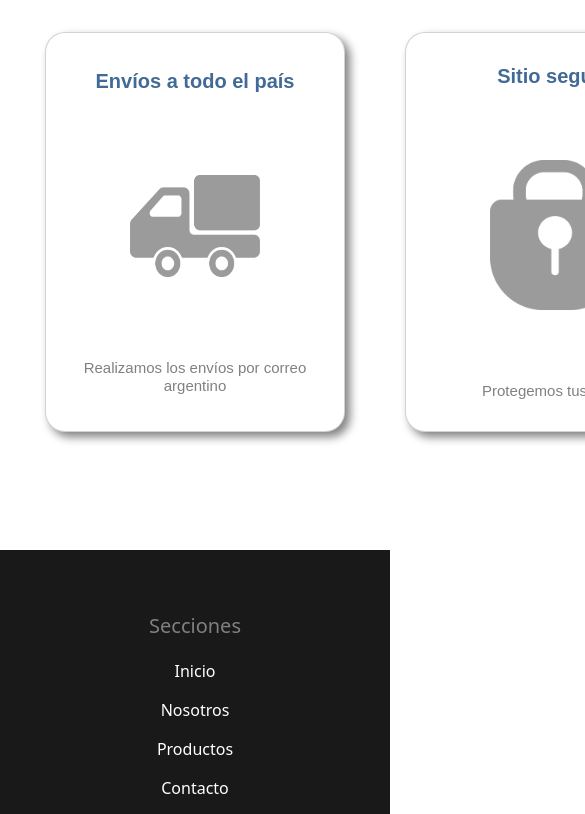
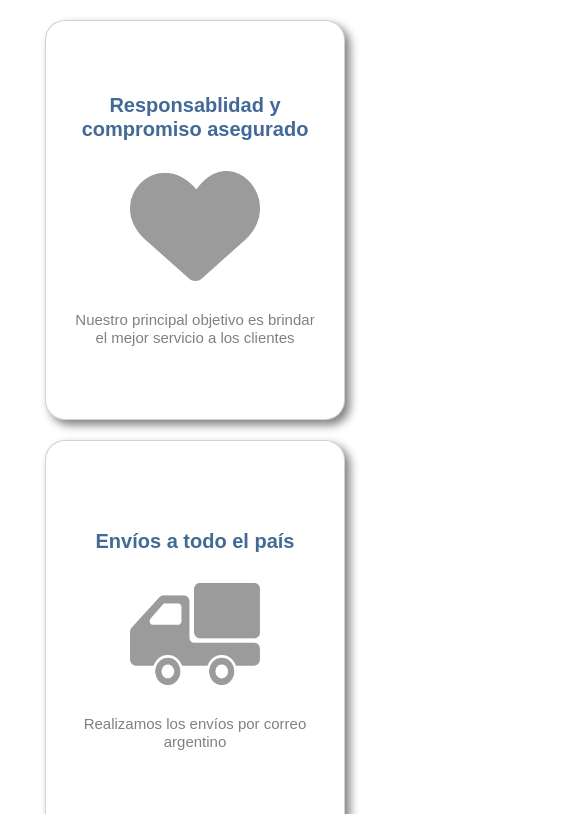
Before and after one commit to MercedesMendoza159/Proyecto-Basile, a website: page index.html in a window 390 px wide. Shown: the part 321-1135 px from the top of the page, 585 px wide, since content can reach past the window. Drawn offline with nearby package versions, Linux system fonts and the light colour scheme; a web font is replaced by a local one.

Commit message:
solucione responsive de index

```diff
--- a/index.html
+++ b/index.html
@@ -71,7 +71,28 @@
     </main>
 
 
-    <main class="main-cards">
+    <main class="container main-cards">
+        <div class="row div-card-index">
+            <h1 class="col-12 mx-auto titulo">Basile Wood & Deco</h1>
+            <div class="col-sm-12 col-md-6 col-lg-4 mx-auto card" data-aos="zoom-in-up">
+                <h2 class="titulo-card">Responsablidad y compromiso asegurado</h2>
+                <img src="BASILE/cardclientes.png" alt="clientes" class="img-card">
+                <h3 class="p-card">Nuestro principal objetivo es brindar el mejor servicio a los clientes</h3>
+            </div>
+            <div class="col-sm-12 col-md-6 col-lg-4 mx-auto card" data-aos="zoom-in-up">
+                <h2 class="titulo-card">Envíos a todo el país</h2>
+                <img src="BASILE/cardenvios.png" alt="Envios" class="img-card">
+                <h3 class="p-card">Realizamos los envíos por correo argentino</h3>
+            </div>
+            <div class="col-sm-12 col-md-6 col-lg-4 mx-auto card" data-aos="zoom-in-up">
+                <h2 class="titulo-card">Sitio seguro</h2>
+                <img src="BASILE/cardseguridad.png" alt="seguridad" class="img-card">
+                <h3 class="p-card">Protegemos tus datos</h3>
+            </div>
+        </div>
+    </main>
+
+    <!--<main class="main-cards">
         <div class="div-card-index">
             <h1>Basile Wood & Deco</h1>
             <div class="card" data-aos="zoom-in-up">
@@ -90,7 +111,8 @@
                 <h3 class="p-card">Protegemos tus datos</h3>
             </div>
         </div>
-    </main>
+    </main>-->
+
 
 
 
--- a/scss/base/_estilosGenerales.scss
+++ b/scss/base/_estilosGenerales.scss
@@ -3,13 +3,11 @@
    padding: 0;
 }
 
-h1{
-   grid-column: 1 / 4;
-   margin: 30px;
+
+.titulo{
    font-family: 'Poppins', sans-serif;
    font-weight: 600;
    font-size: 40px;
-   text-align: center;
 }
 
 .contenedor-principal{
--- a/scss/components/_index.scss
+++ b/scss/components/_index.scss
@@ -1,6 +1,5 @@
 @import '../base/listas';
 @import '../base/estilosGenerales';
-
 .main-banner {
     .div-banner {
         display: grid;
@@ -31,26 +30,18 @@
 }
 
 .main-cards {
-    display: grid;
-    justify-content: center;
-
-
     .div-card-index {
-        display: grid;
-        grid-template-columns: repeat(3, 1fr);
-        width: 80%;
-        height: 20% auto;
-        margin: 40px;
-
         .card {
-            display: grid;
+            justify-content: center;
+            align-content: center;
             justify-items: center;
             align-items: center;
             box-shadow: 5px 5px 10px gray;
             border-radius: 20px;
             width: 300px;
             height: 400px;
-            margin: 30px;
+            margin: 10px;
+
 
             .titulo-card {
                 margin: 10px;
@@ -58,7 +49,7 @@
                 font-size: 20px;
                 text-align: center;
                 font-weight: 600;
-                color: nth($colores,2);
+                color: nth($colores, 2);
             }
 
             .img-card {
@@ -74,31 +65,10 @@
                 font-size: 15px;
                 text-align: center;
                 font-weight: 400;
-                color: nth($colores,5);
+                color: nth($colores, 5);
             }
         }
-    }
 
 
-    @media only screen and (max-width:600px) {
-
-
-        .div-card-index {
-            display: grid;
-            grid-template-columns: repeat(1, 1fr);
-        }
-
-        .titulo-card {
-            font-size: 10px;
-            text-align: center;
-            font-weight: 500;
-        }
-
-    }
-
-    @media screen and (min-width:601px) and (max-width:950px) {
-        .div-card-index {
-            grid-template-columns: repeat(2, 1fr);
-        }
     }
 }
--- a/scss/components/_productos.scss
+++ b/scss/components/_productos.scss
@@ -20,7 +20,6 @@
     .contenedor-prod {
         border-radius: 20px;
         box-shadow: 5px 5px 10px gray;
-        position: relative;
         display: grid;
         justify-items: center;
 
@@ -80,9 +79,5 @@
                 color: white;
             }
         }
-
-
-
     }
-
 }
```
Also changed, not shown: carrito.html (+2 -2 lines), contacto.html (+1 -1 lines), nosotros.html (+1 -1 lines), productos.html (+4 -5 lines), css/style.css, 1 other file.
